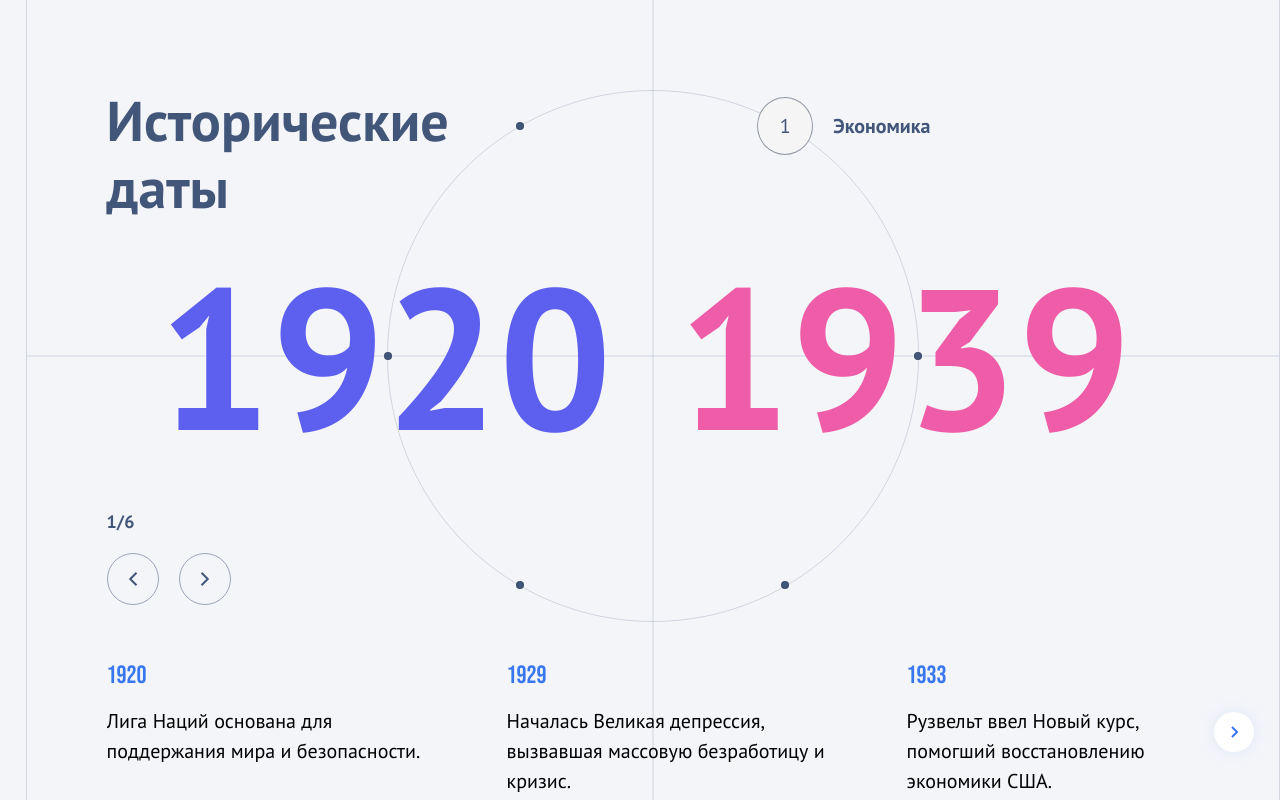
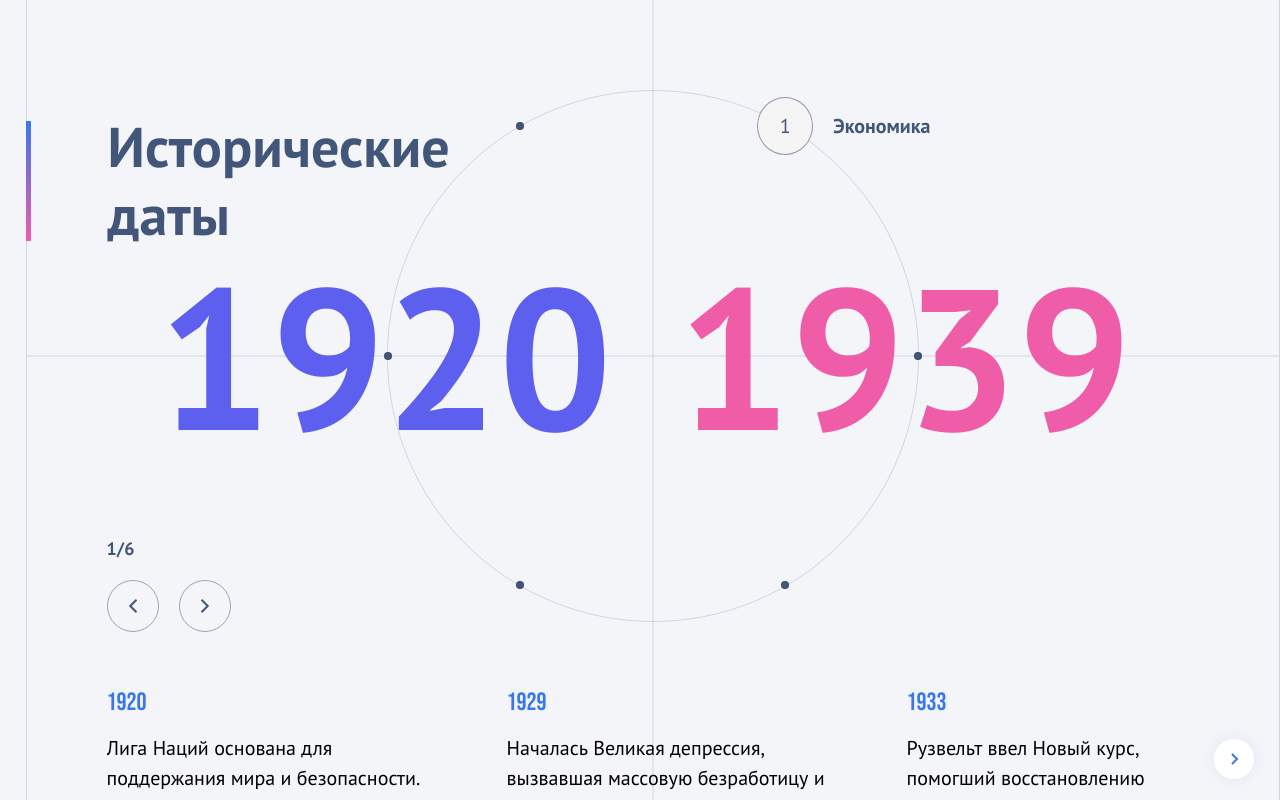
Before and after one commit to DomnitskiyOleg/only-dates, a React (Create React App) app: page / in a window 1280 px wide. Built offline with nearby package versions, Linux system fonts and the light colour scheme; a web font is replaced by a local one.

Commit message:
Add strip styling and adjust margin-top in Title component

```diff
--- a/src/components/Title/index.tsx
+++ b/src/components/Title/index.tsx
@@ -3,7 +3,7 @@ import classes from './title.module.scss'
 export default function Title() {
   return (
     <div className={classes.container}>
-      <div />
+      <div className={classes.strip} />
       <h1>Исторические даты</h1>
     </div>
   )
--- a/src/components/Title/title.module.scss
+++ b/src/components/Title/title.module.scss
@@ -1,12 +1,19 @@
 .container {
   display: flex;
-  margin-top: 1;
-  padding-left: 80px;
+  align-items: center;
   line-height: 67.2px;
   font-weight: 700;
   color: #42567a;
-  margin-top: 6.778dvw;
+  margin-top: 8.854dvw;
+  gap: 76px;
 
+  .strip {
+    position: relative;
+    left: -1px;
+    background: linear-gradient(180deg, #3877ee, #ef5da8);
+    width: 5px;
+    height: 120px;
+  }
   h1 {
     font-family: 'PT Sans', sans-serif;
     font-size: 56px;
```
